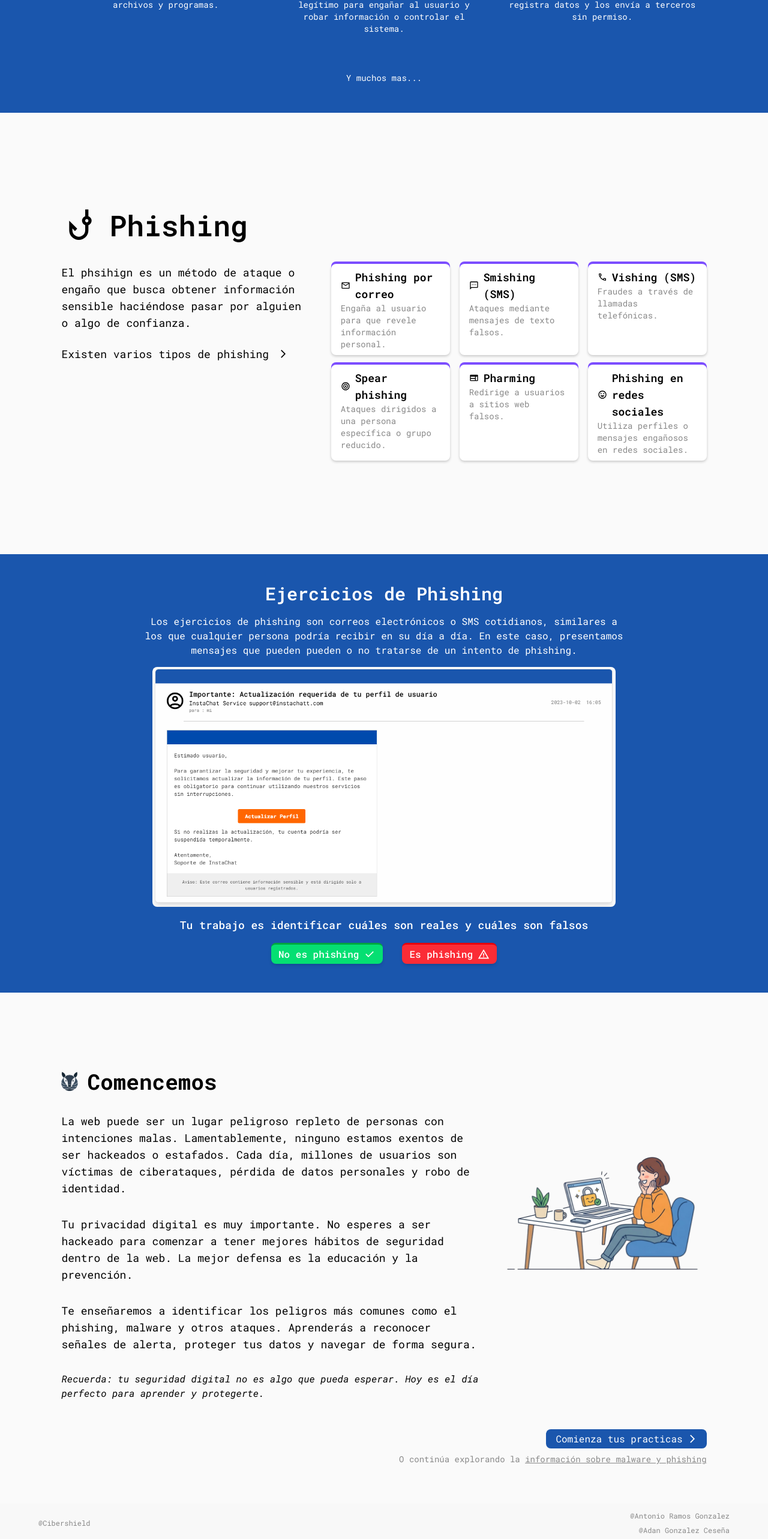
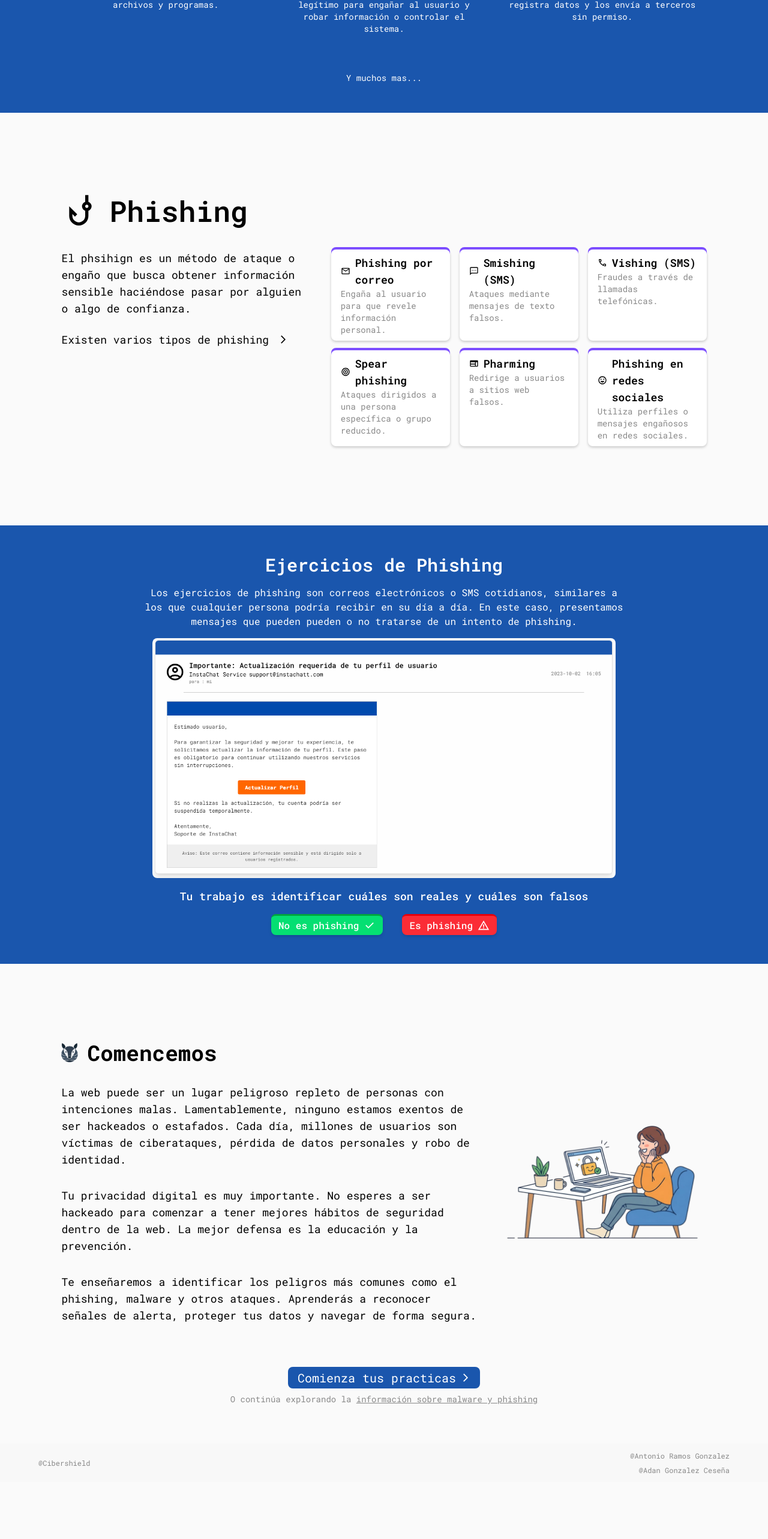
Before and after one commit to AdanCC21/CibershieldFront, a React (Vite) app: page / in a window 1280 px wide. Shown: the part 1676-4242 px from the top of the page at 60% size. After the commit the page ends 4147 px from the top, so only its background shows below. Built offline with nearby package versions, Linux system fonts and the light colour scheme.

Commit message:
toast de cuenta, home page seccion final

```diff
--- a/src/pages/Home.tsx
+++ b/src/pages/Home.tsx
@@ -89,7 +89,7 @@ export default function Home() {
         <span className='md:absolute md:bottom-1/10 md:right-1/2 md:translate-x-1/2 text-sm text-center'>Y muchos mas...</span>
       </section>
 
-      <section className='flex flex-col gap-8 min-h-[60vh] justify-center page-padding my-[6vh]'>
+      <section className='flex flex-col gap-8 min-h-[60vh] justify-center page-padding my-[3vh]'>
         <div className="flex gap-4 items-center ">
           <img src={Icons.phishing} alt='Phishing' className='h-16 w-fit' />
           <h2 className='text-5xl font-semibold'>Phishing</h2>
@@ -146,8 +146,6 @@ export default function Home() {
             <p className='text-lg  '>Tu privacidad digital es muy importante. No esperes a ser hackeado para comenzar a tener mejores hábitos de seguridad dentro de la web. La mejor defensa es la educación y la prevención.</p>
 
             <p className='text-lg  '>Te enseñaremos a identificar los peligros más comunes como el phishing, malware y otros ataques. Aprenderás a reconocer señales de alerta, proteger tus datos y navegar de forma segura.</p>
-
-            <p className='text-base   italic'>Recuerda: tu seguridad digital no es algo que pueda esperar. Hoy es el día perfecto para aprender y protegerte.</p>
           </div>
 
           <div className='flex flex-1'>
@@ -155,8 +153,8 @@ export default function Home() {
           </div>
         </article>
 
-        <div className="flex flex-col gap-2 text-end items-end mt-4 ml-auto">
-          <Button title="Comienza tus practicas" icon={Icons.arrowRight} iconAlt='arrow right' iconRight iconInvert onClick={() => { navigator('/training') }} btnClass='w-fit' />
+        <div className="flex flex-col gap-2 text-center items-center mt-10">
+          <Button titleSize='text-xl' title="Comienza tus practicas" icon={Icons.arrowRight} iconAlt='arrow right' iconRight iconInvert onClick={() => { navigator('/training') }} btnClass='w-fit' />
 
           <p className='text-sm text-(--text-gray)'>O continúa explorando la <a className={`underline hover:text-(--primary-color) ${tailwindcssDuration}`} href='/info'>información sobre malware y phishing</a></p>
         </div>
--- a/src/pages/Training/components/UserCard.tsx
+++ b/src/pages/Training/components/UserCard.tsx
@@ -1,6 +1,7 @@
 import { tailwindcssDuration } from "@/constants/animations"
 import type { CategoryType, TrainingForm, UserType } from "@/entities/form.entity"
 import type { Dispatch, SetStateAction } from "react"
+import toast from "react-hot-toast"
 
 interface UserCardPrompts {
     title: string
@@ -9,10 +10,11 @@ interface UserCardPrompts {
     atribute: string
     value: UserType | CategoryType
     setForm: Dispatch<SetStateAction<TrainingForm>>
+    disabled?: boolean
 }
-export default function UserCard({ title, icon, active, setForm, value, atribute }: UserCardPrompts) {
+export default function UserCard({ title, icon, active, setForm, value, atribute, disabled }: UserCardPrompts) {
     return (
-        <button className={`flex flex-col items-center justify-center gap-2 w-full h-fit p-4 border ${active ? 'bg-(--primary-color) border-[#fff0]' : 'border-black hover:bg-(--primary-color)/20 hover:border-black/40'}  rounded-lg cursor-pointer ${tailwindcssDuration}`} onClick={() => setForm(prev => ({ ...prev, [atribute]: value }))}>
+        <button className={`flex flex-col items-center justify-center gap-2 w-full h-fit p-4 border ${active ? 'bg-(--primary-color) border-[#fff0]' : 'border-black hover:bg-(--primary-color)/20 hover:border-black/40'}  rounded-lg ${disabled ? 'cursor-not-allowed' : 'cursor-pointer'} ${tailwindcssDuration}`} onClick={() => disabled ? toast("Lo sentimos, esta función está deshabilitada por ahora 😿") : setForm(prev => ({ ...prev, [atribute]: value }))}>
             <span className={`text-base lg:text-lg ${active && 'text-white'} font-semibold`}>{title}</span>
             <img src={icon} alt="invitado" className={`${active && 'invert'} h-10`} />
         </button>
--- a/src/pages/Training/formSteps/StUserType.tsx
+++ b/src/pages/Training/formSteps/StUserType.tsx
@@ -46,12 +46,13 @@ export default function StUserType({ form, setForm }: Prompts) {
                     atribute='userType'
                     setForm={setForm}
                     value="account"
+                    disabled
                 />
             </motion.div>
 
             {form.userType &&
                 <motion.div variants={showUp} className='flex gap-2'>
-                    <img src={Icons.info} alt='Info' className='h-4 opacity-40 my-1'/>
+                    <img src={Icons.info} alt='Info' className='h-4 opacity-40 my-1' />
                     <span className='text-sm lg:text-base text-(--text-gray)'>
                         {form.userType === 'guest' ? guestExplain : accountExplain}
                     </span>
```
